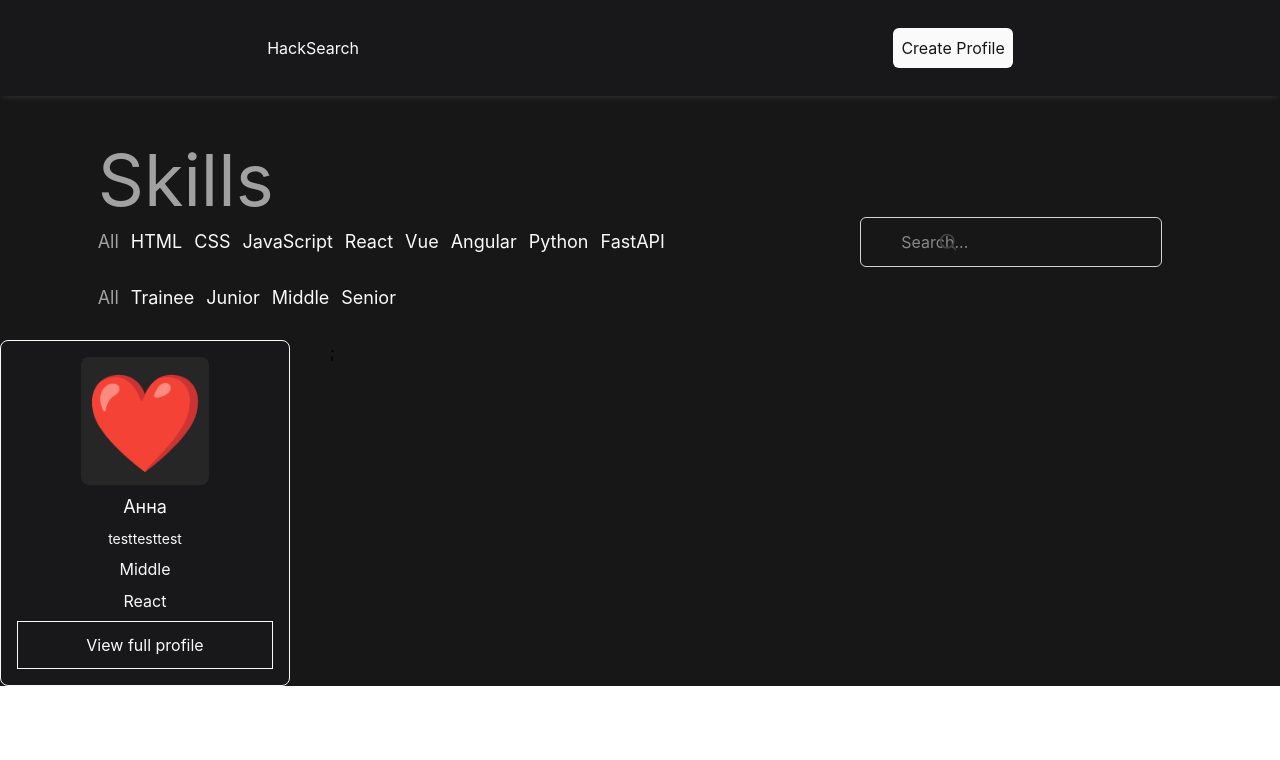
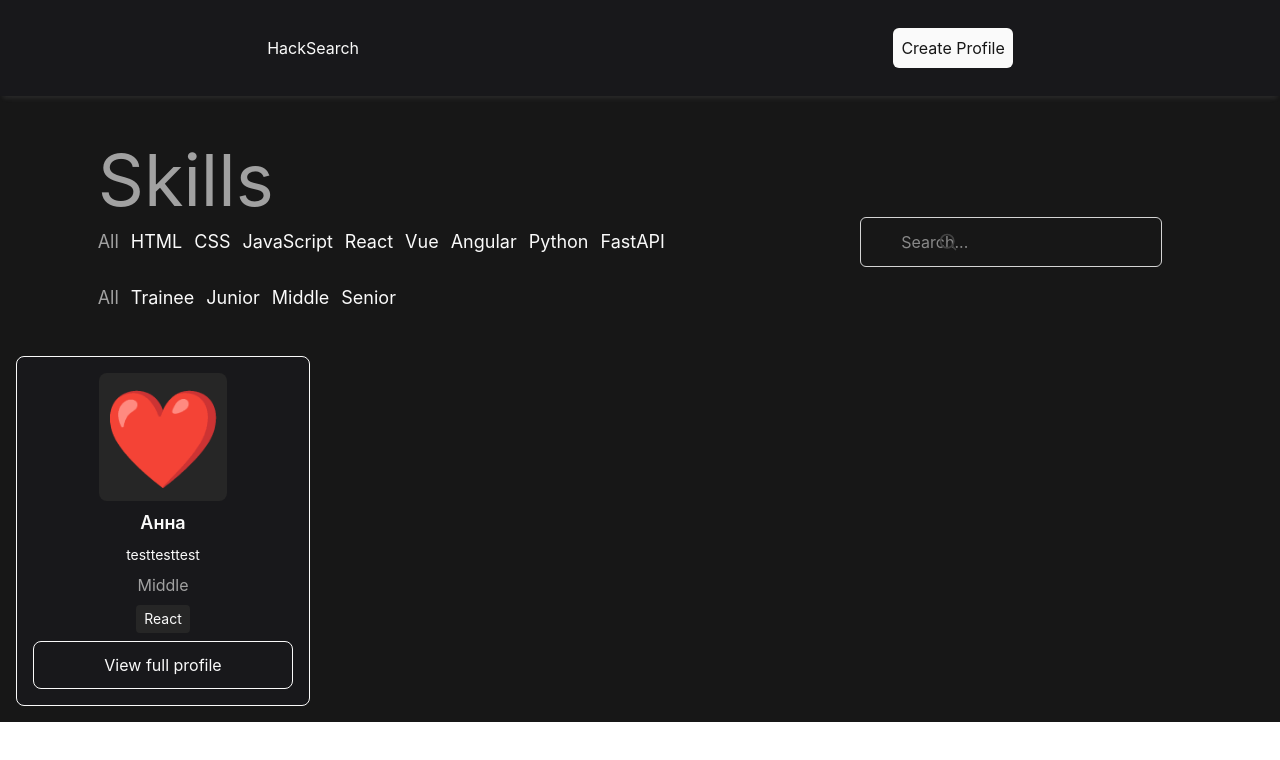
Before and after one commit to Apander-204/Hackathon-Devlynix-Buildathon-1.0, a React (Vite) app: page / in a window 1280 px wide. Shown: the top 760 px of the page. Built offline with nearby package versions, Linux system fonts and the light colour scheme.

Commit message:
create profile information

```diff
--- a/src/App.jsx
+++ b/src/App.jsx
@@ -4,6 +4,7 @@ import FilterChips from './components/FilterChips';
 import SearchBar from './components/SearchBar';
 import UserCard from './components/UserCard';
 import ProfileForm from './components/ProfileForm';
+import ProfileModal from './components/ProfileModal';
 import {initDemoUsers, loadAllUsers, addUser} from "./utils/localStorage";
 import { skillsSort } from './utils/sortingUsers';
 
@@ -12,6 +13,8 @@ function App() {
     let [users, setUsers] = useState([]);
     let [activeUsers, setActiveUsers] = useState([]);
     let [searchTerm, setSearchTerm] = useState("");
+
+    let [createdUser, setCreatedUser] = useState(null);
 
     let [activeSkills, setActiveSkills] = useState({
         "All": true,
@@ -59,6 +62,19 @@ function App() {
 
     let [createProfileMenu, setCreateProfileMenu] = useState(false);
 
+    const [selectedUser, setSelectedUser] = useState(null);
+    const [isProfileOpen, setIsProfileOpen] = useState(false);
+
+    const handleViewProfile = (user) => {
+        setSelectedUser(user);
+        setIsProfileOpen(true);
+    };
+
+    const handleCloseProfile = () => {
+        setIsProfileOpen(false);
+        setSelectedUser(null);
+    };
+
     return(
         <div className="bg-neutral-900 flex flex-col justify-center items-center">
             {createProfileMenu ? (
@@ -78,10 +94,24 @@ function App() {
                 <FilterChips activeGrades={activeGrades} activeSkills={activeSkills} setActiveGrades={setActiveGrades} setActiveSkills={setActiveSkills} setUsers={setUsers} />
                 <SearchBar searchRef={searchRef} searchTerm={searchTerm} setSearchTerm={setSearchTerm}/>
             </div>
-            <div className="grid grid-cols-1 sm:grid-cols-2 lg:grid-cols-3 xl:grid-cols-4 gap-10">
-                {activeUsers.length > 0 ? activeUsers.map((user) => (
-                    <UserCard username={user.name} description={user.description} skills={user.skills} grade={user.grade} emoji={user.emoji}/>
-                )) : ""};
+            <div>
+
+            <div className="grid grid-cols-1 sm:grid-cols-2 lg:grid-cols-3 xl:grid-cols-4 gap-6 p-4">
+                    {users.map(user => (
+                        <UserCard
+                            key={user.id}
+                            user={user}
+                            onViewProfile={handleViewProfile}
+                        />
+                    ))}
+                </div>
+
+                {isProfileOpen && selectedUser && (
+                    <ProfileModal
+                        user={selectedUser}
+                        onClose={handleCloseProfile}
+                    />
+                )}
             </div>
         </div>
 
--- a/src/components/ProfileModal.jsx
+++ b/src/components/ProfileModal.jsx
@@ -0,0 +1,120 @@
+import { useEffect } from 'react';
+
+export default function ProfileModal({ user, onClose }) {
+    useEffect(() => {
+        document.body.style.overflow = 'hidden';
+        return () => {
+            document.body.style.overflow = 'unset';
+        };
+    }, []);
+
+    return (
+        <div className="fixed inset-0 z-50 flex items-center justify-center p-4">
+            <div
+                className="absolute inset-0 bg-black/60 backdrop-blur-sm"
+                onClick={onClose}
+            />
+
+            <div className="relative bg-zinc-900 text-neutral-50 rounded-xl max-w-2xl w-full max-h-[90vh] overflow-y-auto shadow-2xl animate-fade-in">
+                <button
+                    onClick={onClose}
+                    className="absolute top-4 right-4 text-neutral-400 hover:text-white text-2xl z-10"
+                >
+                    ×
+                </button>
+
+                <div className="p-6">
+                    <div className="flex flex-col items-center mb-6">
+                        <div className="bg-neutral-800 rounded-full w-32 h-32 text-7xl flex items-center justify-center mb-4">
+                            {user.emoji || '👤'}
+                        </div>
+                        <h2 className="text-2xl font-bold">{user.name}</h2>
+                        <p className="text-neutral-400">{user.grade}</p>
+                    </div>
+
+                    <div className="mb-6">
+                        <h3 className="text-lg font-semibold mb-2 text-neutral-300">About</h3>
+                        <p className="text-neutral-200 leading-relaxed">
+                            {user.description || 'Нет описания'}
+                        </p>
+                    </div>
+
+                    <div className="mb-6">
+                        <h3 className="text-lg font-semibold mb-2 text-neutral-300">Skills</h3>
+                        <div className="flex flex-wrap gap-2">
+                            {user.skills && user.skills.length > 0 ? (
+                                user.skills.map((skill, index) => (
+                                    <span
+                                        key={index}
+                                        className="bg-blue-500/20 text-blue-300 px-3 py-1 rounded-full text-sm"
+                                    >
+                                        {skill}
+                                    </span>
+                                ))
+                            ) : (
+                                <span className="text-neutral-500">Нет навыков</span>
+                            )}
+                        </div>
+                    </div>
+
+                    {(user.socials?.linkedin || user.socials?.telegram || user.socials?.discord) && (
+                        <div className="mb-6">
+                            <h3 className="text-lg font-semibold mb-2 text-neutral-300">Social Links</h3>
+                            <div className="space-y-2">
+                                {user.socials.linkedin && (
+                                    <a
+                                        href={user.socials.linkedin.startsWith('http') ? user.socials.linkedin : `https://${user.socials.linkedin}`}
+                                        target="_blank"
+                                        rel="noopener noreferrer"
+                                        className="flex items-center gap-2 text-blue-400 hover:text-blue-300 transition-colors"
+                                    >
+                                        <span>🔗</span> LinkedIn
+                                    </a>
+                                )}
+                                {user.socials.telegram && (
+                                    <a
+                                        href={`https://t.me/${user.socials.telegram.replace('@', '')}`}
+                                        target="_blank"
+                                        rel="noopener noreferrer"
+                                        className="flex items-center gap-2 text-blue-400 hover:text-blue-300 transition-colors"
+                                    >
+                                        <span>📱</span> Telegram
+                                    </a>
+                                )}
+                                {user.socials.discord && (
+                                    <div className="flex items-center gap-2 text-neutral-400">
+                                        <span>🎮</span> Discord: {user.socials.discord}
+                                    </div>
+                                )}
+                            </div>
+                        </div>
+                    )}
+
+                    <div className="mb-6 pt-4 border-t border-neutral-800">
+                        <div className="grid grid-cols-2 gap-4 text-sm">
+                            <div>
+                                <span className="text-neutral-500">ID:</span>
+                                <span className="ml-2 text-neutral-300">{user.id}</span>
+                            </div>
+                            {user.createdAt && (
+                                <div>
+                                    <span className="text-neutral-500">Создан:</span>
+                                    <span className="ml-2 text-neutral-300">
+                                        {new Date(user.createdAt).toLocaleDateString()}
+                                    </span>
+                                </div>
+                            )}
+                        </div>
+                    </div>
+
+                    <button
+                        onClick={onClose}
+                        className="w-full bg-neutral-800 hover:bg-neutral-700 text-neutral-50 py-2 rounded-lg transition-colors"
+                    >
+                        Close
+                    </button>
+                </div>
+            </div>
+        </div>
+    );
+}
--- a/src/components/UserCard.jsx
+++ b/src/components/UserCard.jsx
@@ -1,19 +1,30 @@
-export default function UserCard({username, description, grade, skills, emoji}) {
-    return(
+export default function UserCard({ user, onViewProfile }) {
+    return (
         <div className="flex flex-col justify-center items-center gap-2 border max-w-xs aspect-[10/11] w-full bg-white rounded-lg p-4 bg-zinc-900 text-neutral-50">
-            <div className="bg-neutral-800 rounded-lg w-32 h-32 text-8xl flex items-center justify-center">{emoji}</div>
-            <h4 className="text-lg">{username}</h4>
-            <p className="text-sm">{description}</p>
-            <p className="text-mg">{grade}</p>
+            <div className="bg-neutral-800 rounded-lg w-32 h-32 text-8xl flex items-center justify-center">
+                {user.emoji || '👤'}
+            </div>
+            <h4 className="text-lg font-semibold">{user.name}</h4>
+            <p className="text-sm text-center line-clamp-2">{user.description}</p>
+            <p className="text-md text-neutral-400">{user.grade}</p>
 
-            <ul className={`flex gap-3 text-base`}>
-                {skills.map((skill) => (
-                    <li key={skill}>
+            <ul className="flex flex-wrap gap-2 text-sm justify-center">
+                {user.skills && user.skills.slice(0, 3).map((skill, index) => (
+                    <li key={index} className="bg-neutral-800 px-2 py-1 rounded">
                         {skill}
                     </li>
                 ))}
+                {user.skills && user.skills.length > 3 && (
+                    <li className="text-neutral-400">+{user.skills.length - 3}</li>
+                )}
             </ul>
-            <button className="w-full border h-12">View full profile</button>
+
+            <button
+                onClick={() => onViewProfile(user)}
+                className="w-full border h-12 rounded-lg hover:bg-neutral-800 transition-colors"
+            >
+                View full profile
+            </button>
         </div>
     );
 }
--- a/src/utils/localStorage.js
+++ b/src/utils/localStorage.js
@@ -21,6 +21,7 @@ function addUser(user) {
     let users = JSON.parse(localStorage.getItem("hacksearch_users") || []);
     users.push(user);
     localStorage.setItem("hacksearch_users", JSON.stringify(users));
+    localStorage.setItem("hacksearch_created_user", JSON.stringify(user));
 }
 
 export {initDemoUsers, loadAllUsers, addUser};
```
